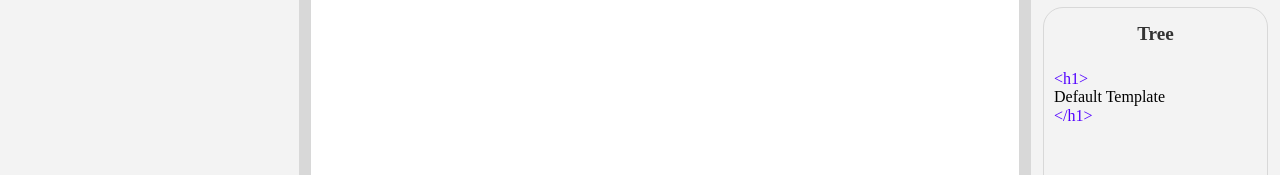
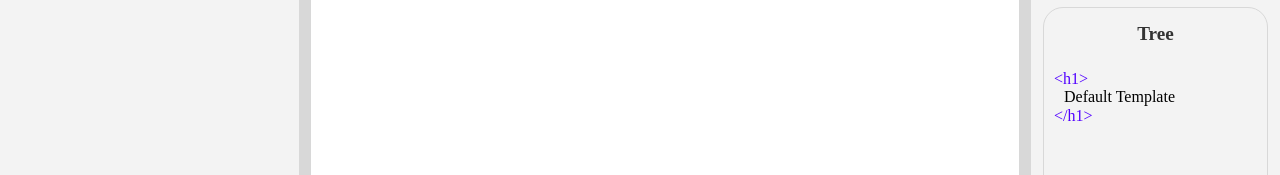
Before and after one commit to jasonlinkai/web-editor, a React (Create React App) app: page / in a window 1280 px wide. Both pictures are taken after a click on the element "Default Template". Shown: the part 539-714 px from the top of the page. Built offline with nearby package versions, Linux system fonts and the light colour scheme.

Commit message:
update: tag types

```diff
--- a/src/WebEditor/Renderer/components/RenderNode/index.tsx
+++ b/src/WebEditor/Renderer/components/RenderNode/index.tsx
@@ -61,8 +61,18 @@ const RenderNode: React.FC<RenderNodeProps> = observer(({ ast, ...p }) => {
     };
   }
 
-  // Render the element with event listeners
-  const renderChildren = Array.isArray(children) ? children : [children];
+  let renderChildren;
+  if (node.isContainerElement) {
+    renderChildren = Array.isArray(children) ? children : [children];
+    renderChildren = renderChildren.map((child) => {
+      return <RenderNode key={child.uuid} ast={child} {...p} />;
+    });
+  } else if (node.isTextElement) {
+    renderChildren = node.content;
+  } else if (node.isSelfClosingElement) {
+    renderChildren = null;
+  }
+
   return React.createElement(
     type,
     {
@@ -80,11 +90,7 @@ const RenderNode: React.FC<RenderNodeProps> = observer(({ ast, ...p }) => {
         },
       ]),
     },
-    isTextElement
-      ? node.content
-      : renderChildren.map((child) => {
-          return <RenderNode key={child.uuid} ast={child} {...p} />;
-        })
+    renderChildren,
   );
 });
 
--- a/src/WebEditor/RightDrawer/panels/AstTagTreePanel/index.tsx
+++ b/src/WebEditor/RightDrawer/panels/AstTagTreePanel/index.tsx
@@ -9,7 +9,7 @@ const AstTagTree = observer(
   ({ node, level = 0 }: { node: AstNodeModelType; level?: number }) => {
     const { editor } = useStores();
     const { selectedAstNode, setSelectedAstNode } = editor;
-    const { isTextElement } = node;
+    const { isContainerElement, isTextElement, isSelfClosingElement } = node;
     const marginLeft = `${10 * level}px`;
     return (
       <div
@@ -29,11 +29,9 @@ const AstTagTree = observer(
                 selectedAstNode?.uuid === node.uuid,
             },
           ])}
-        >{`<${node.type}>`}</span>
+        >{`<${node.type}${isSelfClosingElement ? " /" : ""}>`}</span>
 
-        {isTextElement ? (
-          node.content
-        ) : (
+        {isContainerElement && (
           <>
             {node.children.map((child: AstNodeModelType) => {
               return (
@@ -47,6 +45,11 @@ const AstTagTree = observer(
           </>
         )}
 
+        {isTextElement && (
+          <span style={{ marginLeft: 10 }}>{node.content}</span>
+        )}
+
+        {!isSelfClosingElement && (
           <span
             className={clsx([
               styles.astTreePanelItemEndTag,
@@ -56,6 +59,7 @@ const AstTagTree = observer(
               },
             ])}
           >{`</${node.type}>`}</span>
+        )}
       </div>
     );
   }
--- a/src/WebEditor/templates.ts
+++ b/src/WebEditor/templates.ts
@@ -1,4 +1,4 @@
-import { ContainerElementType, TextElementType } from "./types";
+import { ContainerElementType, SelfClosingElementType, TextElementType } from "./types";
 import { EventNames } from "./event";
 export const templateDefault = {
   uuid: "5c5094a8-96a0-4467-aea4-5dec09b80582",
@@ -34,6 +34,19 @@ export const templateDefault = {
       events: {},
       children: [],
       content: 'Default Template',
+    },
+    {
+      uuid: "a6ccca86-655b-4907-98f9-9aeee1b51f9f",
+      parent: "5c5094a8-96a0-4467-aea4-5dec09b80582",
+      type: SelfClosingElementType.img,
+      props: {
+        className: "",
+        style: {
+          color: "black",
+        },
+      },
+      events: {},
+      children: [],
     },
   ],
 };
--- a/src/mobx/AstNodeModel.ts
+++ b/src/mobx/AstNodeModel.ts
@@ -85,9 +85,19 @@ export const AstNodeModel = t
     get isRootNode() {
       return self.parent === undefined;
     },
+    get isContainerElement() {
+      return Object.values(ContainerElementType).includes(
+        self.type as ContainerElementType
+      );
+    },
     get isTextElement() {
       return Object.values(TextElementType).includes(
         self.type as TextElementType
+      );
+    },
+    get isSelfClosingElement() {
+      return Object.values(SelfClosingElementType).includes(
+        self.type as SelfClosingElementType
       );
     },
   }))
```
Lines whose indentation alone changed are shown as unchanged.
